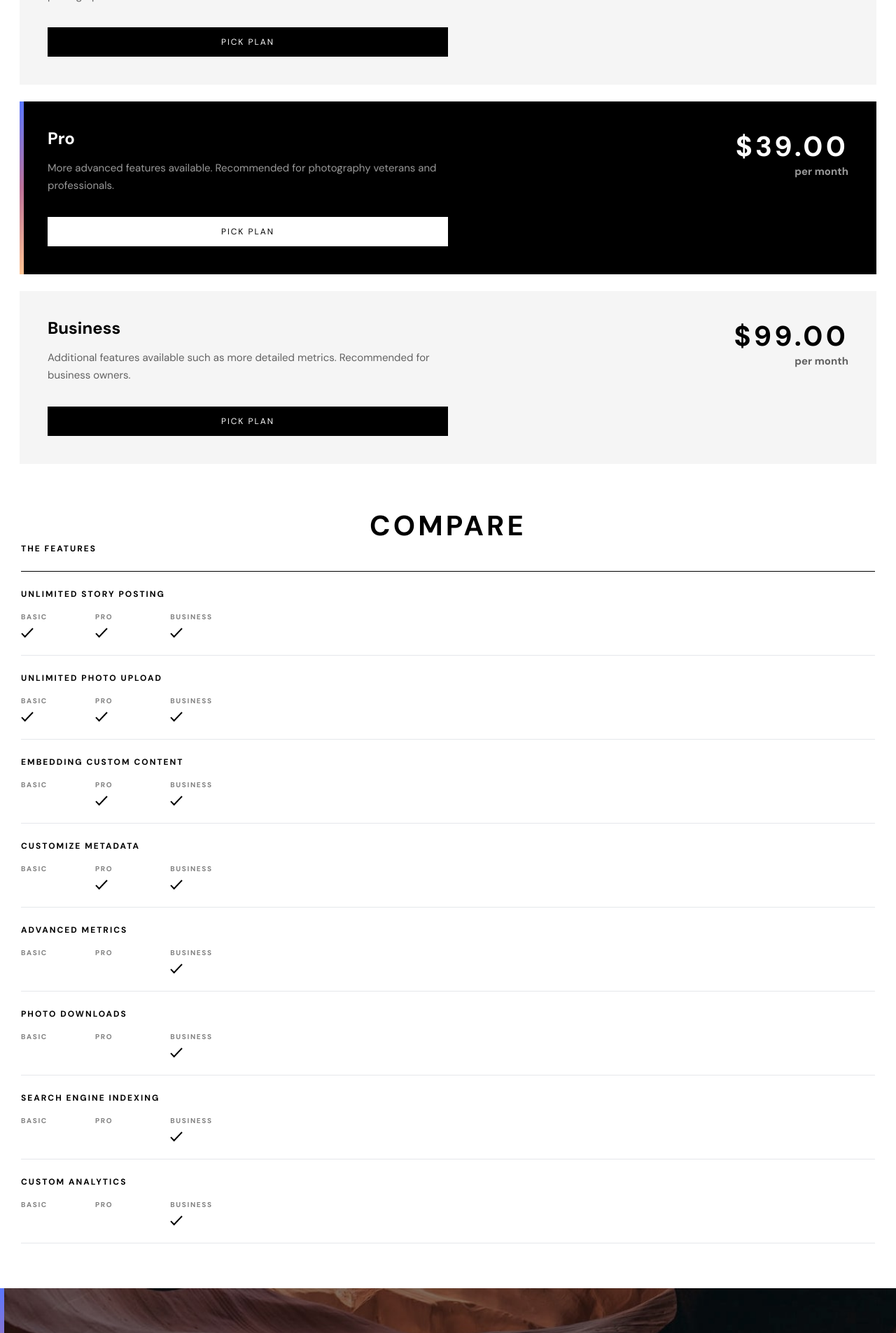
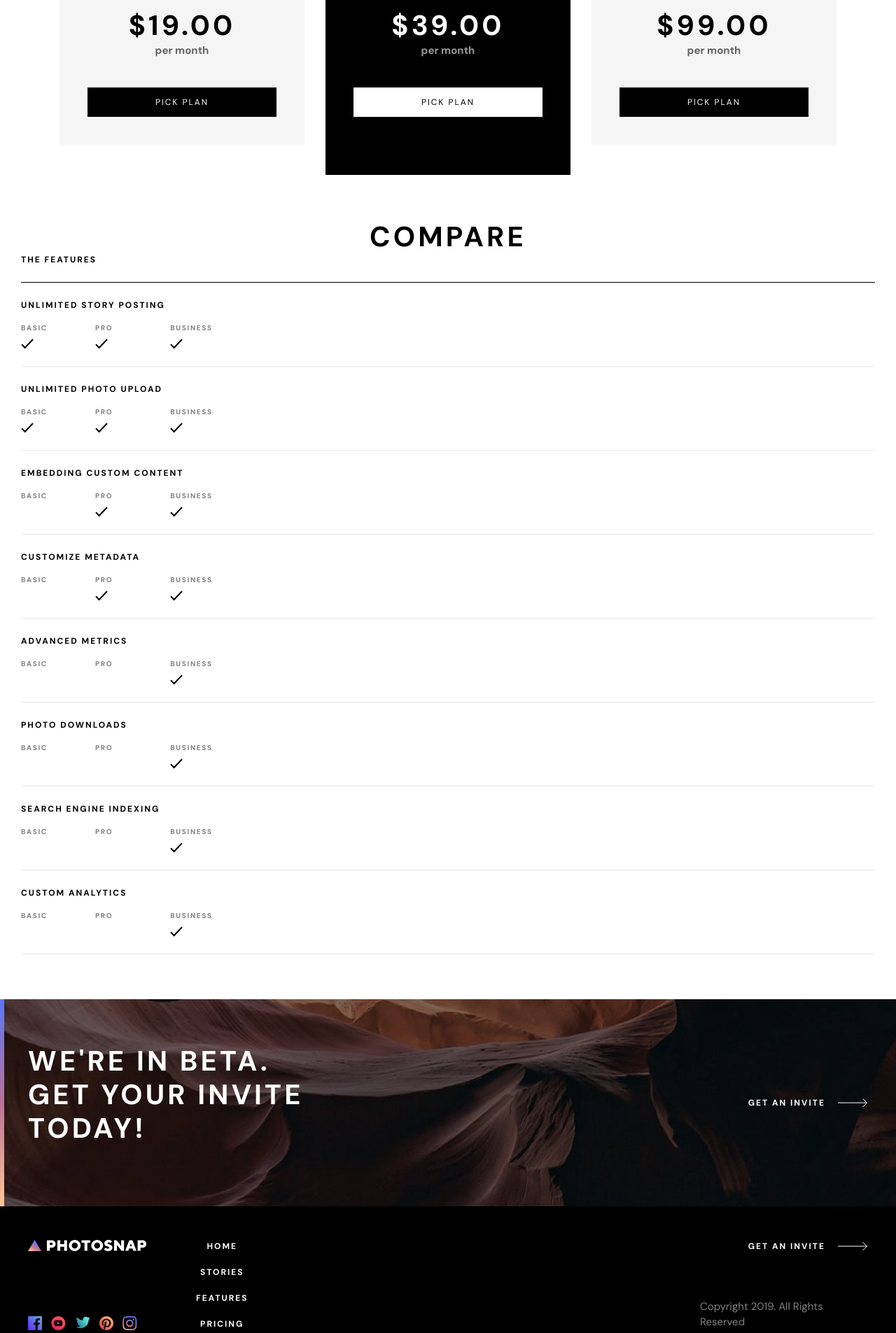
Before and after one commit to jhellard/photosnap, a React (Vite) app: page /pricing in a window 1280 px wide. Shown: the part 880-2785 px from the top of the page at 70% size. Built offline with nearby package versions, Linux system fonts and the light colour scheme.

Commit message:
Tablet and Desktop views complete
Only thing left to do is the TableContainer, I may tweak the Footer as well. The grid solution seems like a lot of work, can probably simplify.

```diff
--- a/src/App.jsx
+++ b/src/App.jsx
@@ -10,7 +10,7 @@ const App = () => {
     <>
       <ScrollToTop />
       <Header />
-      <main>
+      <main className="mx-auto max-w-[1440px]">
         <Outlet />
       </main>
       <div
--- a/src/component/Cards.jsx
+++ b/src/component/Cards.jsx
@@ -40,11 +40,11 @@ export function InfoCard({
         <img
           src={`../assets/home/mobile/${image}`}
           alt={alt}
-          className="min-w-full sm:max-w-none"
+          className="min-w-full sm:max-w-none md:min-h-full md:max-w-full md:object-cover"
         />
       </picture>
 
-      <section className="relative my-auto py-[72px] pl-[33px] pr-6 sm:py-0 sm:px-[54px] md:px-[111px]">
+      <section className="relative my-auto py-[72px] pl-[33px] pr-6 sm:py-0 sm:px-[54px] md:max-w-[610px] md:px-[111px] md:py-4">
         {line && <Line type="normal" />}
         {headingType === "h1" ? (
           <h1 className={headingStyles}>{heading}</h1>
@@ -81,7 +81,7 @@ export function InfoCard({
 export function PlanCard({ heading, description, price, type }) {
   const cardVariants = {
     normal: "bg-[#F5F5F5] text-pureBlack",
-    pro: "bg-pureBlack text-pureWhite",
+    pro: "bg-pureBlack text-pureWhite md:min-h-[470px]",
     button: "bg-pureWhite text-pureBlack",
   };
 
@@ -92,7 +92,7 @@ export function PlanCard({ heading, description, price, type }) {
 
   return (
     <div
-      className={`relative mx-7 flex flex-col items-center justify-center px-[22px] pt-14 text-center sm:grid sm:grid-cols-2 sm:p-[40px] sm:text-left ${cardVariants[type]}`}
+      className={`relative mx-7 flex flex-col items-center justify-center px-[22px] pt-14 text-center sm:grid sm:grid-cols-2 sm:p-[40px] sm:text-left md:max-h-[407px] md:max-w-[350px] ${cardVariants[type]} md:mx-0 md:flex md:text-center `}
     >
       {type === "pro" && <Line type="full" />}
       <div>
@@ -104,14 +104,14 @@ export function PlanCard({ heading, description, price, type }) {
         </p>
       </div>
 
-      <h3 className="mb-10 text-[40px] font-bold leading-[48px] tracking-[4.17px] sm:self-start sm:text-right">
+      <h3 className="mb-10 text-[40px] font-bold leading-[48px] tracking-[4.17px] sm:self-start sm:text-right md:self-center md:text-center">
         {price}
         <span className="block text-[15px] leading-[25px] tracking-normal opacity-60">
           per month
         </span>
       </h3>
       <button
-        className={`text-bold mb-10 min-w-[95%] py-3 px-4 text-[12px] tracking-[2px] ${buttonVariants[type]} sm:mb-0`}
+        className={`text-bold mb-10 min-w-[95%] py-3 px-4 text-[12px] tracking-[2px] md:min-w-full ${buttonVariants[type]} sm:mb-0`}
       >
         PICK PLAN
       </button>
@@ -155,10 +155,13 @@ export function BetaCard() {
   );
 }
 
-export function FeatureCard({ image, alt, heading, description }) {
-  // TODO: THIS NEEDS WORK FOR TABLET/MOBILE
+export function FeatureCard({ image, alt, heading, description, padding }) {
   return (
-    <li className="flex flex-col items-center justify-end">
+    <li
+      className={`flex flex-col items-center md:min-h-full ${
+        padding && "md:pt-[18px]"
+      }`}
+    >
       <img className="mb-12 inline-block" src={image} alt={alt} />
       <h4 className="mb-4 text-[18px] font-bold leading-[25px]">{heading}</h4>
       <p className="text-[15px] leading-[25px]">{description}</p>
@@ -187,7 +190,7 @@ export function FeaturedStoryCard({
           alt={alt}
         />
       </picture>
-      <section className=" flex flex-col bg-pureBlack px-[28px] pt-12 text-pureWhite sm:absolute sm:inset-0 sm:max-w-[450px] sm:justify-center sm:bg-transparent">
+      <section className="flex flex-col bg-pureBlack px-[28px] pt-12 text-pureWhite sm:absolute sm:inset-0 sm:max-w-[450px] sm:justify-center sm:bg-transparent md:ml-[112px] md:pl-0 md:pt-0 md:pr-14">
         <span className="mb-4 text-[12px] font-bold tracking-[2px] sm:mb-6">
           LAST MONTH'S FEATURED STORY
         </span>
--- a/src/component/FeaturesContainer.jsx
+++ b/src/component/FeaturesContainer.jsx
@@ -12,7 +12,8 @@ const Features = ({ padding, allFeatures }) => {
       className={`mb-[91px] flex flex-col gap-14 px-8 text-center sm:mb-[120px] sm:gap-x-[13px] sm:gap-y-[72px] md:max-w-full md:flex-row md:gap-[30px] md:px-[165px] ${
         padding && "pt-16"
       } mx-auto sm:max-w-[535px] ${
-        allFeatures && "items-end sm:grid sm:max-w-full sm:grid-cols-2"
+        allFeatures &&
+        "items-end sm:grid sm:max-w-full sm:grid-cols-2 md:grid-cols-3 md:gap-y-[104px]"
       }`}
     >
       <FeatureCard
@@ -26,6 +27,7 @@ const Features = ({ padding, allFeatures }) => {
         alt="infinity symbol"
         heading="No Photo Upload Limit"
         description="Our tool has no limits on uploads or bandwidth. Freely upload in bulk and share all of your stories in one go."
+        padding
       />
       <FeatureCard
         image={Embed}
--- a/src/component/Footer/Footer.jsx
+++ b/src/component/Footer/Footer.jsx
@@ -10,10 +10,13 @@ import Instagram from "./assets/instagram.svg";
 
 const Footer = () => {
   return (
-    <footer className="flex grid-cols-2 grid-rows-3 flex-col items-center bg-pureBlack py-14 text-pureWhite sm:grid sm:px-10 sm:py-12">
-      <img className="mb-8 sm:mb-0" src={Logo} alt="Photosnap Logo" />
-      {/* TODO: MAKE ICONS WHITE */}
-      <ul className="mb-[49px] flex gap-[13.33px] sm:row-start-3 sm:mb-0">
+    <footer className="mx-auto flex max-w-[1440px] grid-cols-2 grid-rows-3 flex-col items-center bg-pureBlack py-14 text-pureWhite sm:grid sm:px-10 sm:py-12 md:grid-cols-5 md:grid-rows-2">
+      <img
+        className="mb-8 sm:mb-0 md:self-start"
+        src={Logo}
+        alt="Photosnap Logo"
+      />
+      <ul className="mb-[49px] flex gap-[13.33px] sm:row-start-3 sm:mb-0 md:row-start-2 md:self-end">
         <li>
           <a href="#">
             <img src={Facebook} alt="Facebook logo" />
@@ -40,13 +43,13 @@ const Footer = () => {
           </a>
         </li>
       </ul>
-      <ul className="mb-[120px] flex flex-col items-center gap-[19px] text-[12px] font-bold tracking-[2px] sm:row-start-2 sm:mb-[36px] sm:flex-row">
+      <ul className="mb-[120px] flex flex-col items-center gap-[19px] text-[12px] font-bold tracking-[2px] sm:row-start-2 sm:mb-[36px] sm:flex-row md:row-span-2 md:mb-0 md:flex-col md:self-center md:justify-self-start">
         <Link to={"/"}>HOME</Link>
         <Link to={"/stories"}>STORIES</Link>
         <Link to={"/features"}>FEATURES</Link>
         <Link to={"/pricing"}>PRICING</Link>
       </ul>
-      <button className="mb-[34px] flex items-center gap-[18px] text-[12px] font-bold tracking-[2px] sm:mb-0 sm:justify-end">
+      <button className="mb-[34px] flex items-center gap-[18px] text-[12px] font-bold tracking-[2px] sm:mb-0 sm:justify-end md:col-start-5 md:self-start">
         GET AN INVITE
         <svg xmlns="http://www.w3.org/2000/svg" width="43" height="14">
           <g fill="none" fillRule="evenodd" stroke="currentColor">
@@ -54,7 +57,7 @@ const Footer = () => {
           </g>
         </svg>
       </button>
-      <span className="text-[15px] opacity-50 sm:row-start-3 sm:flex sm:justify-end">
+      <span className="text-[15px] opacity-50 sm:row-start-3 sm:flex sm:justify-end md:col-start-5 md:row-start-2 md:self-end">
         Copyright 2019. All Rights Reserved
       </span>
     </footer>
--- a/src/component/Lines.jsx
+++ b/src/component/Lines.jsx
@@ -2,7 +2,7 @@ export function Line({ type }) {
   const lineVariants = {
     normal:
       "absolute inset-0 left-[33px] h-[6px] w-[128px] border-none bg-gradient-to-t from-bgGradiant1 via-bgGradiant2 to-bgGradiant3 sm:left-0 sm:h-full sm:w-[6px]",
-    full: "absolute inset-0 h-[6px] w-full border-none bg-gradient-to-t from-bgGradiant1 via-bgGradiant2 to-bgGradiant3 sm:h-full sm:w-[6px] sm:left-0",
+    full: "absolute inset-0 h-[6px] w-full border-none bg-gradient-to-t from-bgGradiant1 via-bgGradiant2 to-bgGradiant3 sm:h-full sm:w-[6px] md:w-full md:h-[6px]",
     fullH:
       "absolute inset-0 left-[33px] h-[6px] w-[128px] sm:h-full sm:w-[6px] sm:left-0 border-none bg-gradient-to-t from-bgGradiant1 via-bgGradiant2 to-bgGradiant3",
   };
--- a/src/routes/Pricing.jsx
+++ b/src/routes/Pricing.jsx
@@ -34,7 +34,7 @@ const Pricing = () => {
           <span>Yearly</span>
         </div>
 
-        <ul className="mb-16 flex flex-col gap-6">
+        <ul className="mb-16 flex flex-col gap-6 md:mx-4 md:flex-row md:items-center md:justify-center md:gap-[30px]">
           <PlanCard
             heading="Basic"
             description="Includes basic usage of our platform. Recommended for new and aspiring photographers."
--- a/src/routes/Stories.jsx
+++ b/src/routes/Stories.jsx
@@ -13,7 +13,7 @@ const Stories = () => {
         date="March 2nd 2020"
         author="John Appleseed"
       />
-      <ul className="grid-cols-2 sm:grid">
+      <ul className="grid-cols-2 sm:grid md:grid-cols-4">
         {storyCards.map((story, key) => (
           <StoryCard
             image={story.image}
--- a/tailwind.config.cjs
+++ b/tailwind.config.cjs
@@ -12,8 +12,11 @@ module.exports = {
         bgGradiant3: "#5A77FF",
       },
       fontSize: {
-        headingClamp: "clamp(2rem, 1.523rem + 2.036vw, 2.5rem)"
-      }
+        headingClamp: "clamp(2rem, 1.523rem + 2.036vw, 2.5rem)",
+      },
+      screens: {
+        md: "900px",
+      },
     },
   },
   plugins: [],
```
